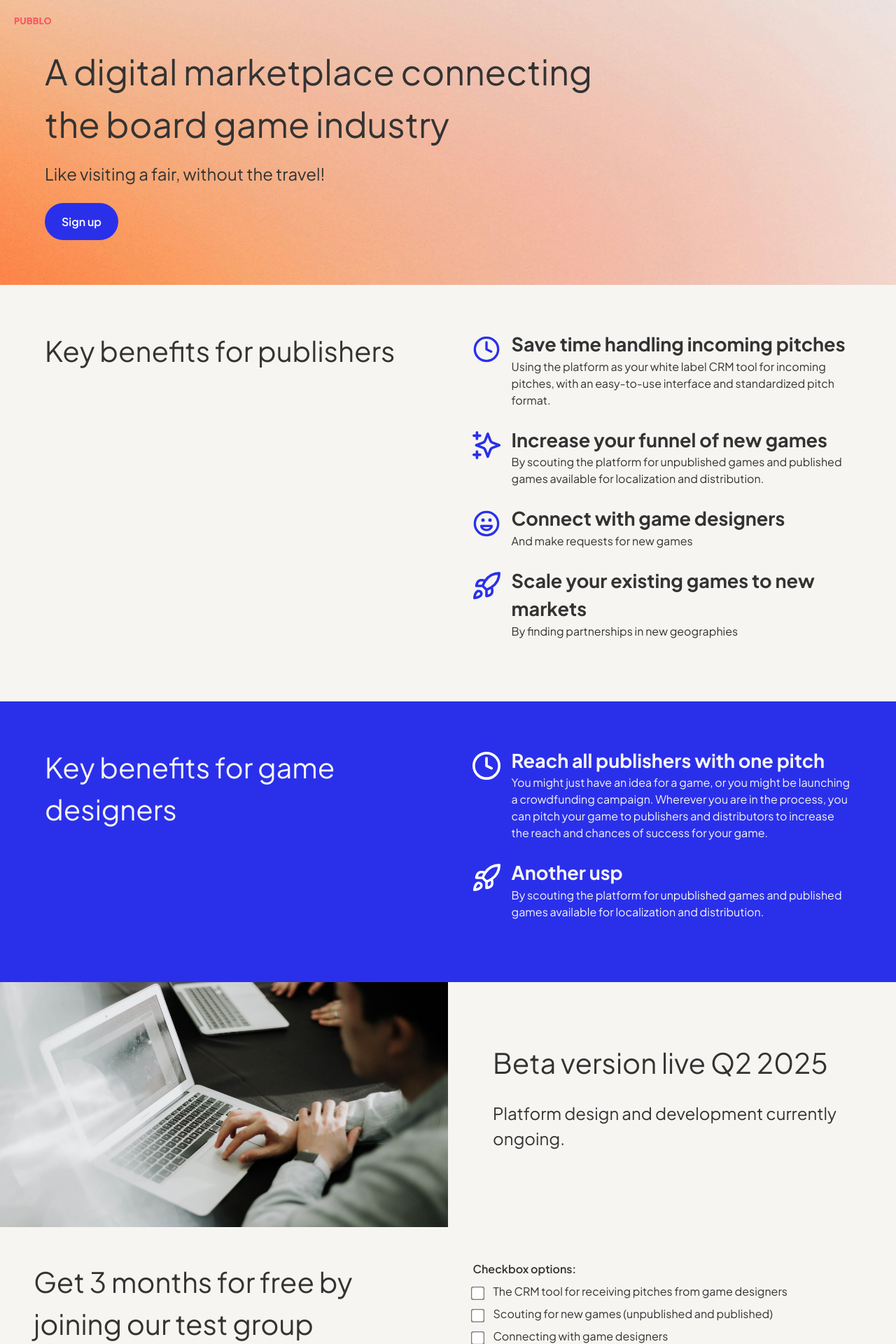
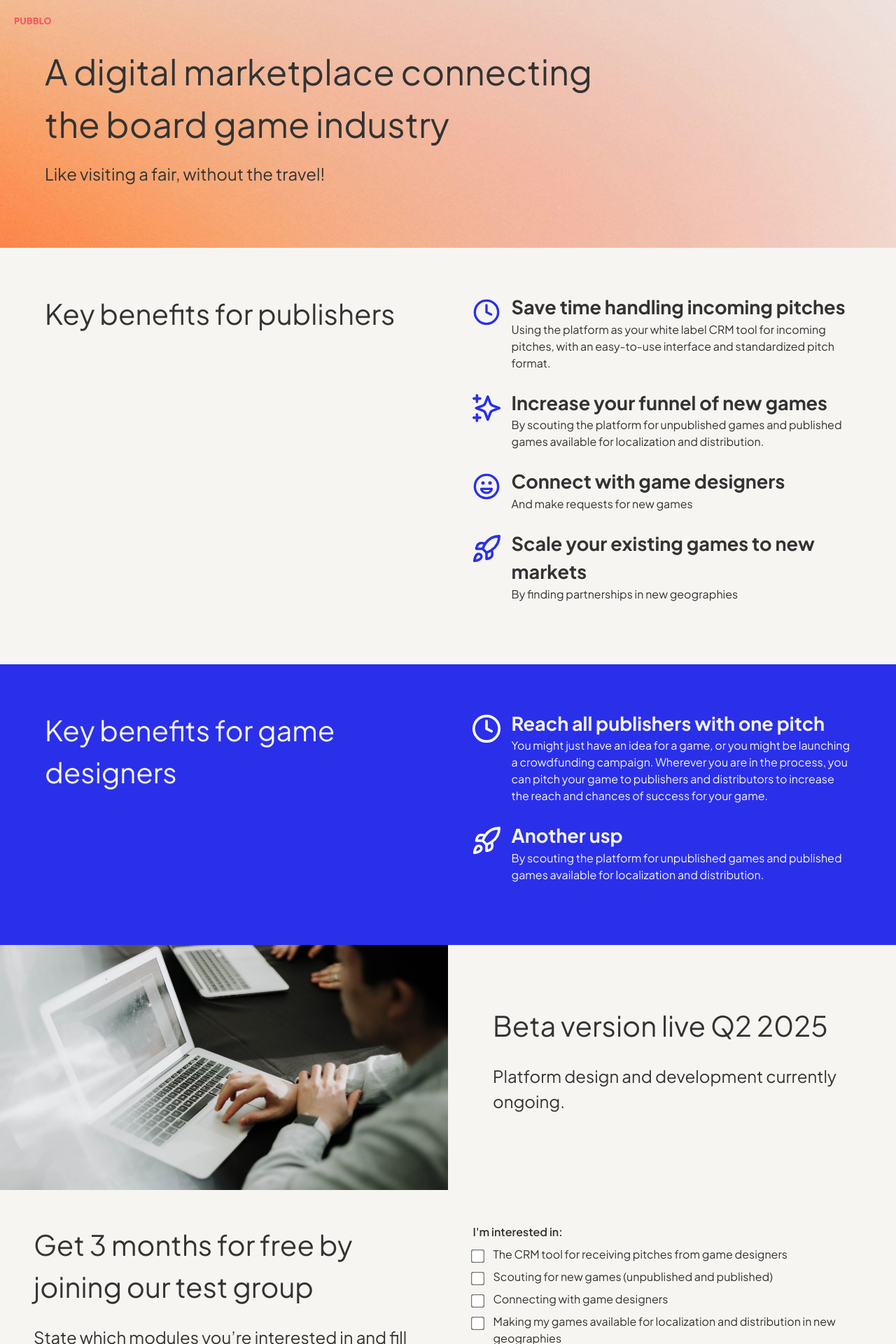
Before and after one commit to pubblo-com/homepage, a React (Create React App) app: page / in a window 1280 px wide. Shown: the top 1920 px of the page at 70% size. Built offline with nearby package versions, Linux system fonts and the light colour scheme.

Commit message:
last fixes

```diff
--- a/src/components/Form.js
+++ b/src/components/Form.js
@@ -39,8 +39,6 @@ const Form = ({ inputFields, checkboxes }) => {
     areas: [],
   });
 
-  console.log('formdata', formData);
-
   const handleChange = (e) => {
     const { name, value } = e.target;
     setFormData((prev) => ({
@@ -63,7 +61,7 @@ const Form = ({ inputFields, checkboxes }) => {
     <StyledForm name='contact-form' method='POST' data-netlify='true'>
       <input type='hidden' name='form-name' value='contact-form' />
 
-      <Label>Checkbox options:</Label>
+      <Label>I'm interested in:</Label>
 
       <CheckboxSection>
         {checkboxes.map((checkbox, index) => (
--- a/src/components/Hero.js
+++ b/src/components/Hero.js
@@ -1,7 +1,6 @@
 import React from 'react';
 import styled from 'styled-components';
 import { spacing, breakpoints } from '../styles/tokens';
-import Button from '../components/Button';
 import logo from '../assets/pubblo-logo.png';
 import backgroundImage from '../assets/hero-bg_v2.jpg';
 
@@ -22,7 +21,6 @@ const HeroContent = styled.div`
   align-items: flex-start;
 
   @media (max-width: ${breakpoints.tablet}) {
-    /* flex-direction: column; */
     padding: ${spacing.xLarge} ${spacing.large};
   }
 `;
@@ -43,7 +41,6 @@ const Hero = () => {
         <p className='body-text-medium'>
           Like visiting a fair, without the travel!
         </p>
-        <Button text='Sign up' />
       </HeroContent>
     </HeroSection>
   );
--- a/src/styles/GlobalStyles.js
+++ b/src/styles/GlobalStyles.js
@@ -87,6 +87,7 @@ const GlobalStyle = createGlobalStyle`
     border: none;
     border-radius: 80px;
     padding: ${spacing.small} ${spacing.medium};
+    margin-bottom: ${spacing.small};
     cursor: pointer;
     transition: background-color 0.3s ease;
 
```
